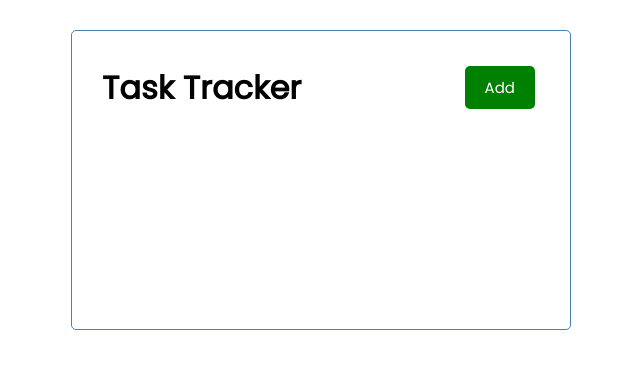
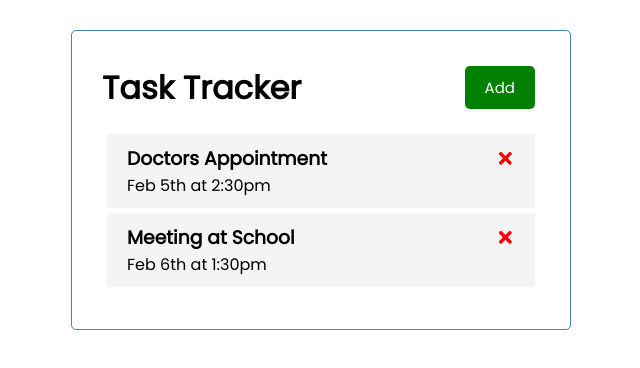
Before and after one commit to Belchenkov/react-task-tracker, a React (Create React App) app: page / in a window 1280 px wide. Shown: the top 368 px of the page, without its empty margins (319-959 px from the left). Built offline with nearby package versions, Linux system fonts and the light colour scheme.

Commit message:
Create Tasks, Task Components & Delete Task

```diff
--- a/package.json
+++ b/package.json
@@ -8,6 +8,7 @@
     "@testing-library/user-event": "^12.8.3",
     "react": "^17.0.1",
     "react-dom": "^17.0.1",
+    "react-icons": "^4.2.0",
     "react-scripts": "4.0.3",
     "web-vitals": "^1.1.1"
   },
--- a/src/App.js
+++ b/src/App.js
@@ -1,10 +1,44 @@
+import { useState } from 'react';
+
 import Header from "./components/Header";
+import Tasks from './components/Tasks';
 
 function App() {
-  return (
-    <div className="container">
-      <Header title="Task Tracker" />
-    </div>
+    const [tasks, setTasks] = useState([
+        {
+            "id": 1,
+            "text": "Doctors Appointment",
+            "day": "Feb 5th at 2:30pm",
+            "reminder": true
+        },
+        {
+            "id": 2,
+            "text": "Meeting at School",
+            "day": "Feb 6th at 1:30pm",
+            "reminder": true
+        }
+    ]);
+
+    const deleteTask = id => {
+        setTasks(tasks.filter(task => task.id !== id));
+    };
+
+    return (
+        <div className="container">
+            <Header title="Task Tracker" />
+            {
+                tasks.length > 0 ? (
+                    <Tasks
+                        onDelete={deleteTask}
+                        tasks={tasks}
+                    />
+                ) : (
+                    'No Tasks To Show'
+                )
+            }
+
+
+        </div>
   );
 }
 
--- /dev/null
+++ b/src/components/Task.js
@@ -0,0 +1,18 @@
+import { FaTimes } from 'react-icons/fa';
+
+const Task = ({ task, onDelete }) => {
+    return (
+        <div className="task">
+            <h3>
+                { task.text }
+                <FaTimes
+                    onClick={() => onDelete(task.id)}
+                    style={{ color: 'red', cursor: 'pointer' }}
+                />
+            </h3>
+            <p>{task.day}</p>
+        </div>
+    );
+};
+
+export default Task;
--- /dev/null
+++ b/src/components/Tasks.js
@@ -0,0 +1,17 @@
+import Task from './Task';
+
+const Tasks = ({ tasks, onDelete }) => {
+    return (
+        <>
+            { tasks.map(task => (
+                <Task
+                    task={task}
+                    key={task.id}
+                    onDelete={onDelete}
+                />
+            )) }
+        </>
+    );
+};
+
+export default Tasks;
```
Also changed, not shown: 1 other file (tests, documents, lock files or other folders).
